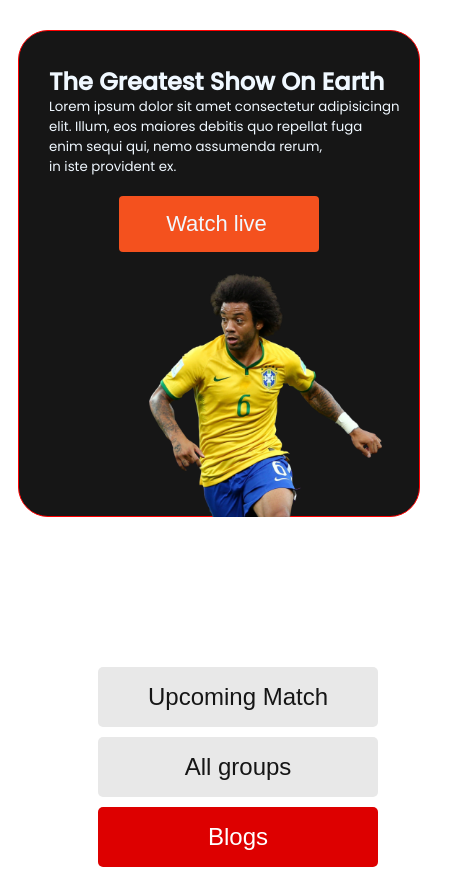
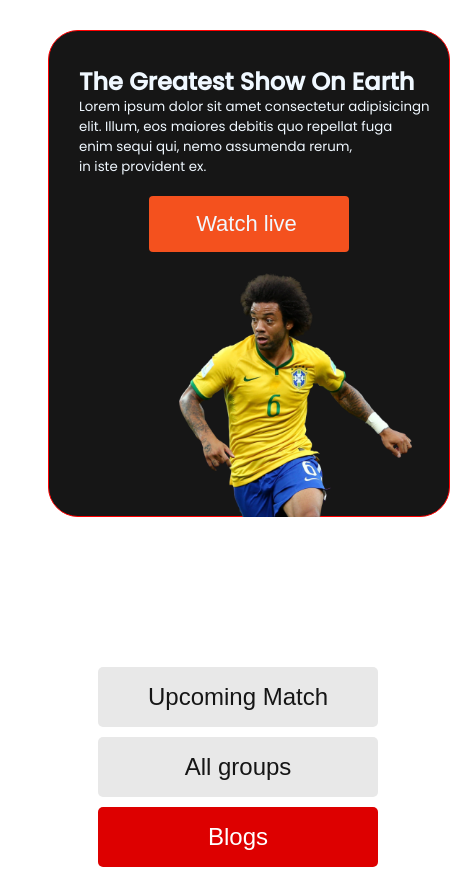
Before and after one commit to mohammad-tayeb/world-cup, a plain HTML site: page index.html in a window 390 px wide. Shown: the top 890 px of the page, 469 px wide, since content can reach past the window. Drawn offline with Linux system fonts and the light colour scheme.

Commit message:
web and mobile view updated

```diff
--- a/style.css
+++ b/style.css
@@ -189,7 +189,8 @@ hr {
     right: 0;
 }
 
-/* for mobile devices............................... */
+/* for mobile devices.............................................................................................
+..................................................................................................... */
 @media only screen and (max-width: 600px) {
 
     /* for footer'''''''''''''' */
@@ -321,7 +322,7 @@ hr {
         width: 390px;
         height: 485px;
         padding-left: 10px;
-        margin-left: 10px;
+        margin-left: 40px;
         background-color: #161616;
         border-radius: 30px;
         margin-top: 30px;
@@ -373,3 +374,6 @@ hr {
 }
 
 /*medias ending bracket*/
+
+/* for tablet..............................................................................................
+........................................................................................................... */
```
